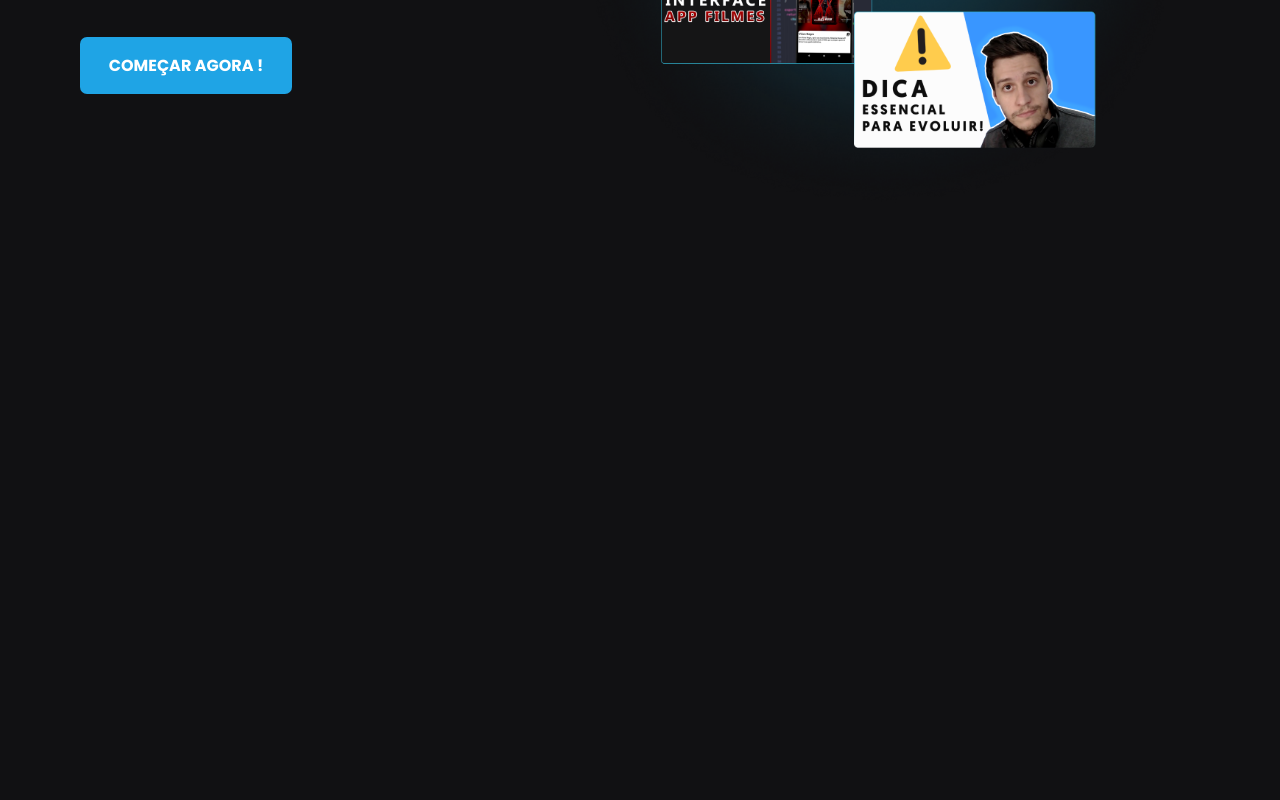
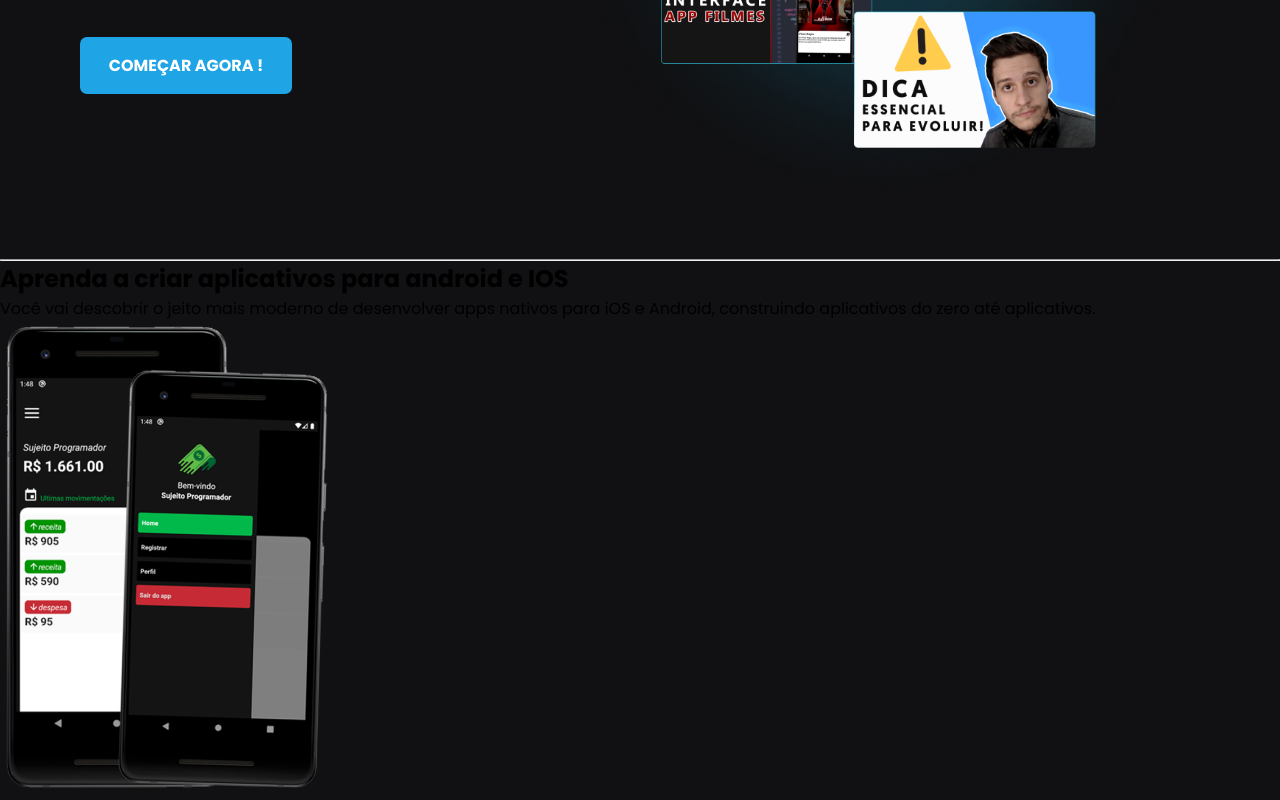
Before and after one commit to mpslara7/Sujeito-Programador, a Next.js app: page / in a window 1280 px wide. Shown: the part 557-1357 px from the top of the page. Before the commit the page ends 816 px from the top, so only its background shows below. Built offline with nearby package versions, Linux system fonts and the light colour scheme.

Commit message:
structure-second-section

```diff
--- a/src/pages/index.tsx
+++ b/src/pages/index.tsx
@@ -20,9 +20,23 @@ export default function Home() {
           </section>
 
           <img src='/images/banner-conteudos.png'
-                 alt='Conteudos Sujeito Programador'
+               alt='Conteudos Sujeito Programador'
           />
         </div>
+
+        <hr className={styles.divisor}/>
+
+        <div className={styles.sectionContent}>
+          <section>
+            <h2>Aprenda a criar aplicativos para android e IOS</h2>
+            <span>Você vai descobrir o jeito mais moderno de desenvolver apps nativos para iOS e Android, construindo aplicativos do zero até aplicativos.</span>
+          </section>
+
+          <img src='/images/financasApp.png'
+               alt='Conteúdos desenvolvimento de apps'
+          />
+        </div>
+
       </main>
     </>
 )
--- a/src/styles/home.module.scss
+++ b/src/styles/home.module.scss
@@ -8,7 +8,7 @@
   min-height: calc(100vh - 5rem);
   margin: 0 auto;
   max-width: 1120px;
-
+  // Alinhando a imagem com o texto
   display: flex;
   align-items: center;
   justify-content: space-between;
```
